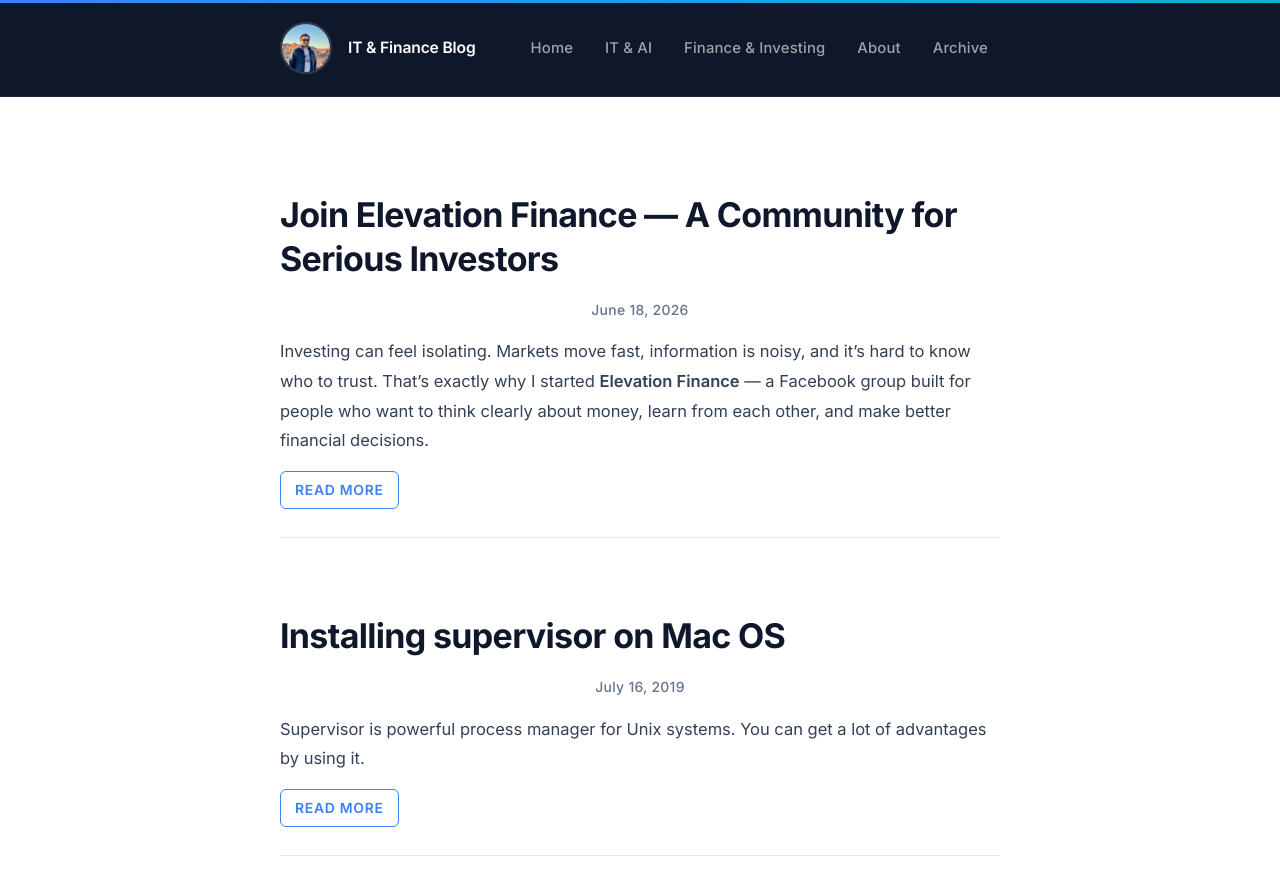
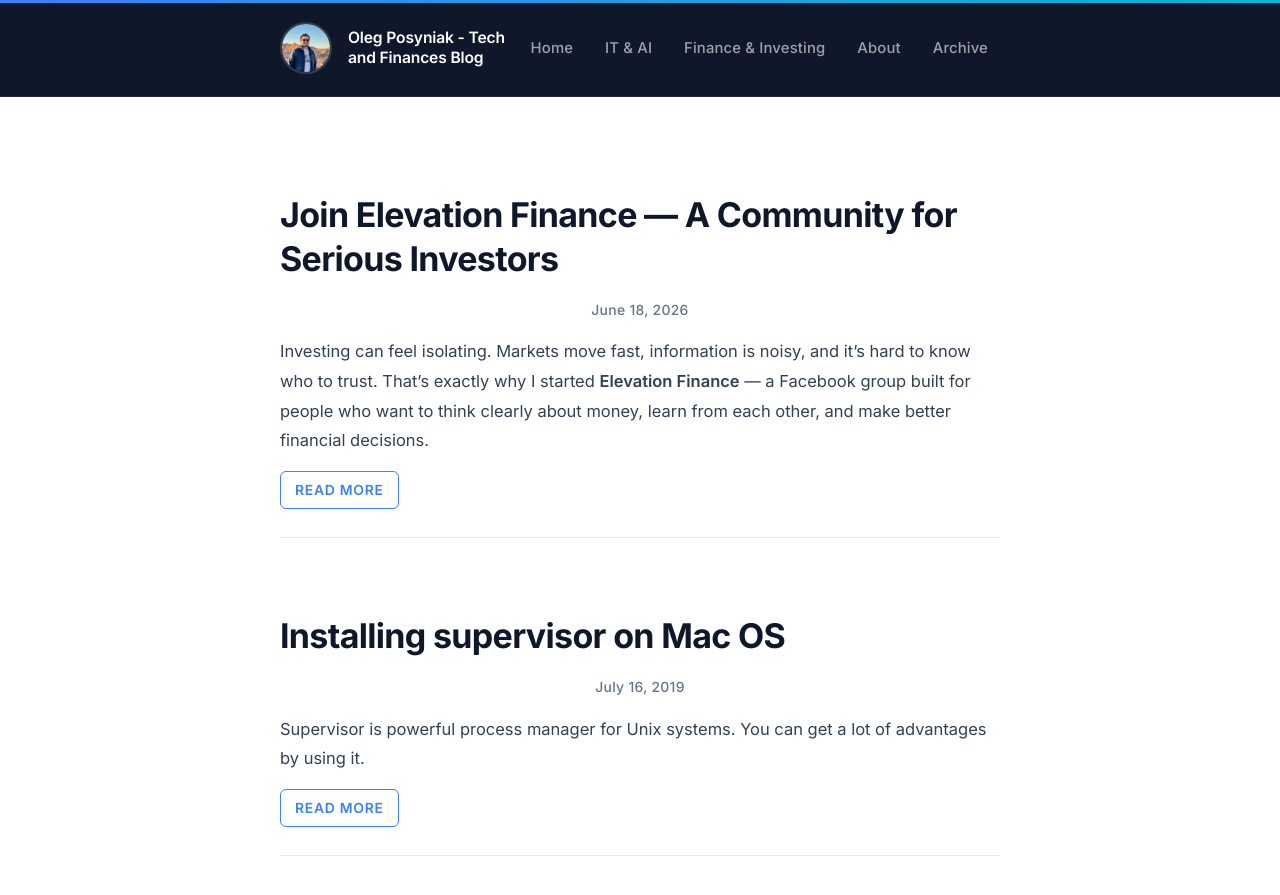
Before and after one commit to shiftedreality/shiftedreality.github.io, a Jekyll site: the page built from index.html, in a window 1280 px wide and 900 px high. Shown: the top 895 px of the window. Built offline with Jekyll 4.4.1, drawn with Linux system fonts in a browser that asks for light colours; the list of posts is cut into pages by our own code.

Commit message:
Update site title to Oleg Posyniak - Tech and Finances Blog
Co-Authored-By: Claude Sonnet 4.6 <noreply@anthropic.com>

```diff
--- a/_config.yml
+++ b/_config.yml
@@ -3,13 +3,13 @@
 #
 
 # Name of your site (displayed in the header)
-name: IT & Finance Blog
+name: Oleg Posyniak - Tech and Finances Blog
 
 # Name of the author
 author: Oleg Posyniak
 
 # Short bio or description (displayed in the header)
-description: IT & Finance Blog
+description: Oleg Posyniak - Tech and Finances Blog
 
 # URL of your avatar or profile pic (you could use your GitHub profile pic)
 avatar: /images/avatar.jpeg
```
